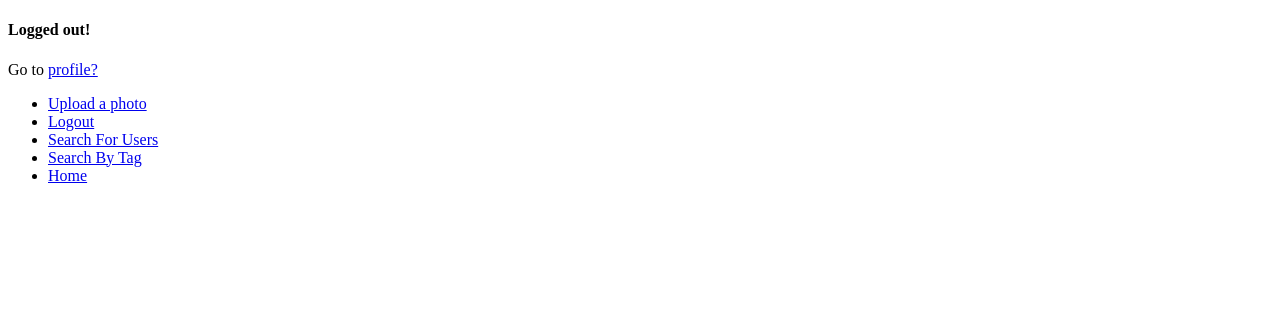
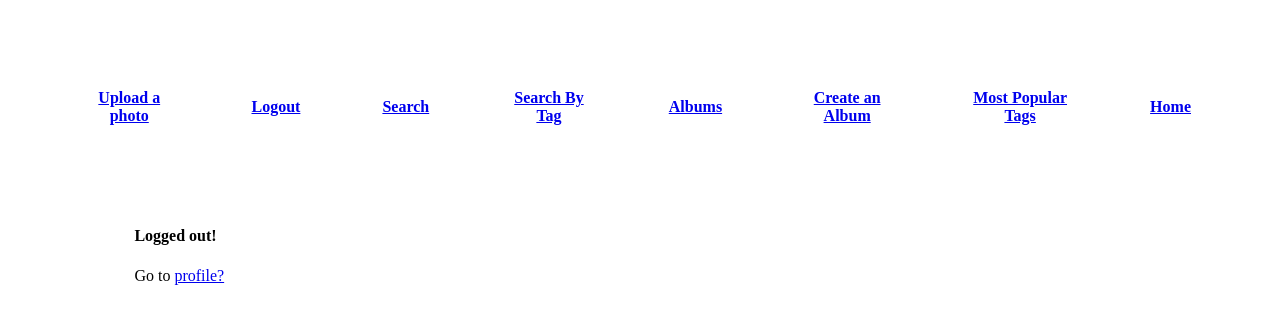
Before and after one commit to DanTkachov/Photo-Share-Site, a Flask app: page /logout in a window 1280 px wide. Shown: the top 324 px of the page. Run offline with Flask 2, Linux system fonts and the light colour scheme; data that the repository does not hold is empty.

Commit message:
Changed HTML

```diff
--- a/app.py
+++ b/app.py
@@ -179,6 +179,20 @@ def searchTag():
 
 
 	return render_template('searchtag.html')
+
+
+@app.route("/like/<picture_id>.html", methods=['POST'])
+def likePhoto(picture_id):
+	if(flask_login.current_user.is_authenticated):
+		uid = getUserIdFromEmail(flask_login.current_user.id)
+		cursor = conn.cursor()
+		cursor.execute("INSERT IGNORE INTO UserLikes (picture_id, user_id) VALUES (%s,%s)",(picture_id, uid))
+		conn.commit()
+		return flask.redirect(('/picture/'+picture_id))
+	else:
+		return render_template("home.html", message = "Please login to like a photo")
+
+
 def search_by_tag(tag):
 	results = getAllPhotosByTag(tag)
 	print(results)
@@ -342,7 +356,7 @@ def getMostPopularTags():
 def isEmailUnique(email):
 	#use this to check if a email has already been registered
 	cursor = conn.cursor()
-	if cursor.execute("SELECT email  FROM Users WHERE email = '{0}'".format(email)):
+	if cursor.execute("SELECT email FROM Users WHERE email = '{0}'".format(email)):
 		#this means there are greater than zero entries with that email
 		return False
 	else:
--- a/schema.sql
+++ b/schema.sql
@@ -120,6 +120,8 @@ CREATE TABLE Tagged (
 CREATE TABLE IF NOT EXISTS UserLikes (
     picture_id INT4 NOT NULL,
     user_id INT4 NOT NULL,
+    PRIMARY KEY (picture_id),
+    PRIMARY KEY (user_id),
     CONSTRAINT picture_fk_ul FOREIGN KEY (picture_id)
         REFERENCES Pictures (picture_id)
         ON DELETE CASCADE,
--- a/templates/base.html
+++ b/templates/base.html
@@ -1,21 +1,32 @@
 <html>
 <style>
-    th{
-        border: 1px solid black;
+    .header{
+        margin-left: auto;
+        margin-right: auto;
+        border-collapse: separate;
+        border-spacing: 5em;
+
+    }
+
+    .content {
+        padding-right: 10%;
+        padding-left: 10%;
     }
 </style>
-<table>
-    <tr width=100%>
+<table class="header">
+    <tr>
         <th><a href='/upload'>Upload a photo</a> </th>
         <th><a href='/logout'>Logout</a></th>
         <th><a href='/search'>Search</a></th>
         <th><a href='/searchTag'>Search By Tag</a></th>
         <th><a href='/albums'>Albums</a></th>
         <th><a href='/createalbum'>Create an Album</a></th>
-         <th><a href='/populartags'>Most Popular Tags</a></th>
+        <th><a href='/populartags'>Most Popular Tags</a></th>
         <th><a href='/'>Home</a></th>
     </tr>
 </table>
+<div class="content">
     {%block content%}
     {%endblock%}
+</div>
 </html>
--- a/templates/hello.html
+++ b/templates/hello.html
@@ -1,5 +1,8 @@
 <!-- author ben lawson (balawson@bu.edu) -->
 <!doctype html>
+{%extends "base.html"%}
+
+{%block content%}
 {% if message %}
   <h4>{{message}}!</h4>
 {% endif %}
@@ -13,13 +16,6 @@
   <p> Go to <a href='/profile'>profile?</a></p>
 {% endif %}
 
-<ul>
-<li><a href='/upload'>Upload a photo</a> </li>
-<li><a href='/logout'>Logout</a></li>
-<li><a href='/search'>Search For Users</a></li>
-<li><a href='/searchTag'>Search By Tag</a></li>
-<li><a href='/'>Home</a></li>
-</ul>
 {% if photos %}
 <h2>Here are your photos</h2>
     <ul>
@@ -30,3 +26,4 @@
     {% endfor %}
     </ul>
 {% endif %}
+{%endblock%}
```
Also changed, not shown: templates/UserProfile.html (+4 -6 lines), templates/home.html (+2 -7 lines), templates/photoPage.html (+6 -0 lines).
